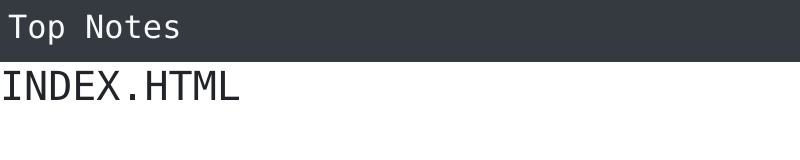
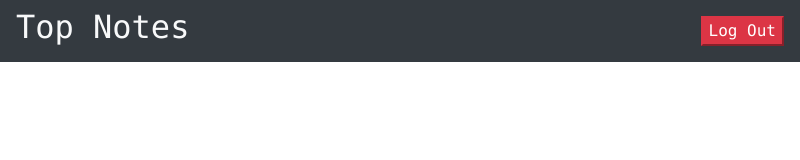
Before and after one commit to bxker/top-notes, an Electron app: page index.html in a window 800 px wide. Drawn offline with nearby package versions, Linux system fonts and the light colour scheme.

Commit message:
changed navbar to be the same on login&index

```diff
--- a/index.html
+++ b/index.html
@@ -4,15 +4,18 @@
 <head>
     <meta charset="UTF-8">
     <title>Hello World!</title>
+    <script src="https://maxcdn.bootstrapcdn.com/bootstrap/3.3.7/js/bootstrap.min.js"></script>
     <link rel="stylesheet" href="https://stackpath.bootstrapcdn.com/bootstrap/4.3.1/css/bootstrap.min.css"
         integrity="sha384-ggOyR0iXCbMQv3Xipma34MD+dH/1fQ784/j6cY/iJTQUOhcWr7x9JvoRxT2MZw1T" crossorigin="anonymous">
 </head>
 
 <body class="text-monospace">
-    <div class="container-fluid bg-dark text-light p-2 m-0">
-        <h2 class="">Top Notes</h2>
+    <!--This is the section for the header-->
+    <div class="navbar navbar-fixed-top container-fluid bg-dark text-light">
+        <h2>Top Notes</h2>
+        <button class="btn-danger float-right">Log Out</button>
     </div>
-    <h1>INDEX.HTML</h1>
+
     <script>
         // You can also require other files to run in this process
         require('./renderer.js')
```
Also changed, not shown: login.html (+4 -2 lines).
